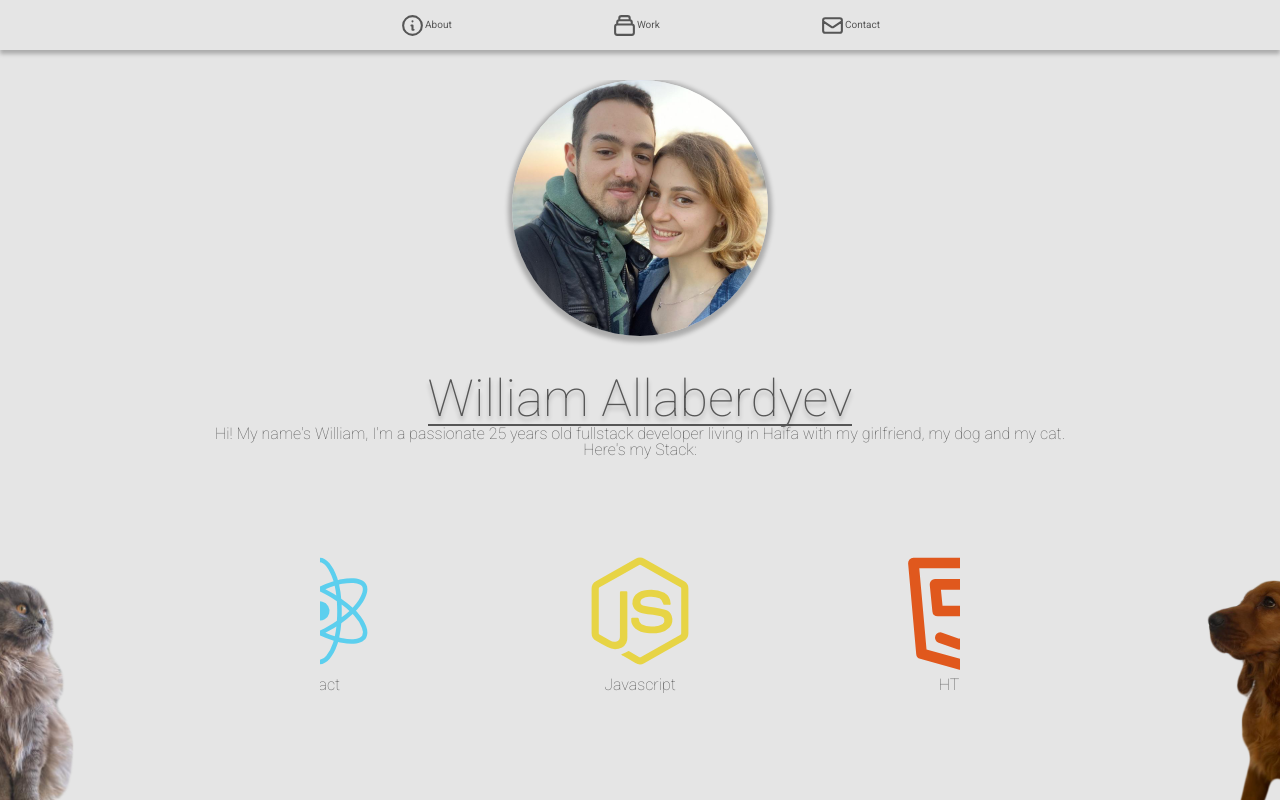
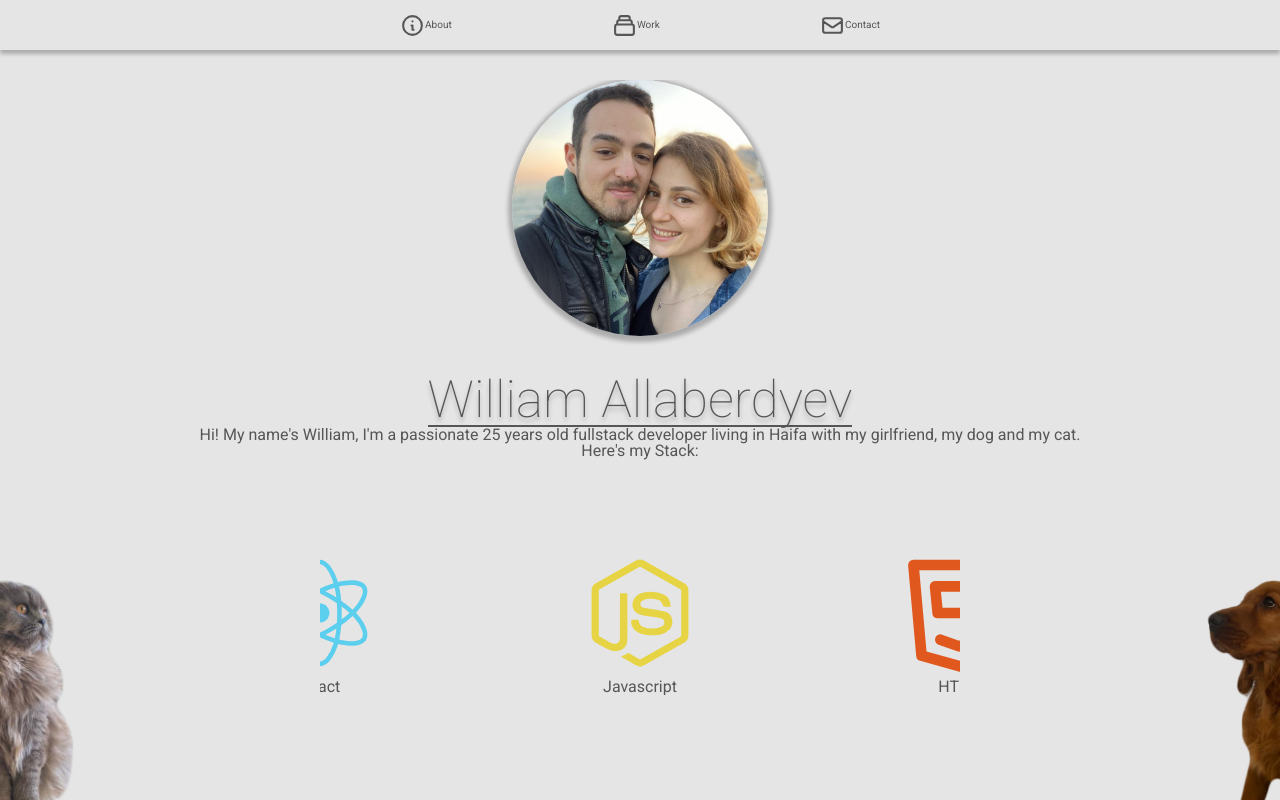
Before and after one commit to WilliamAlb/Portfolio, a React (Create React App) app: page / in a window 1280 px wide. Built offline with nearby package versions, Linux system fonts and the light colour scheme.

Commit message:
font-weight hotfix

```diff
--- a/src/components/About.css
+++ b/src/components/About.css
@@ -57,7 +57,6 @@
     font-size: var(--h5Size);
     margin: 0px 15vw;
     text-align: center;
-    font-weight: 100;
 }
 @media only screen and (max-height:400px) {
     #About p {
```
